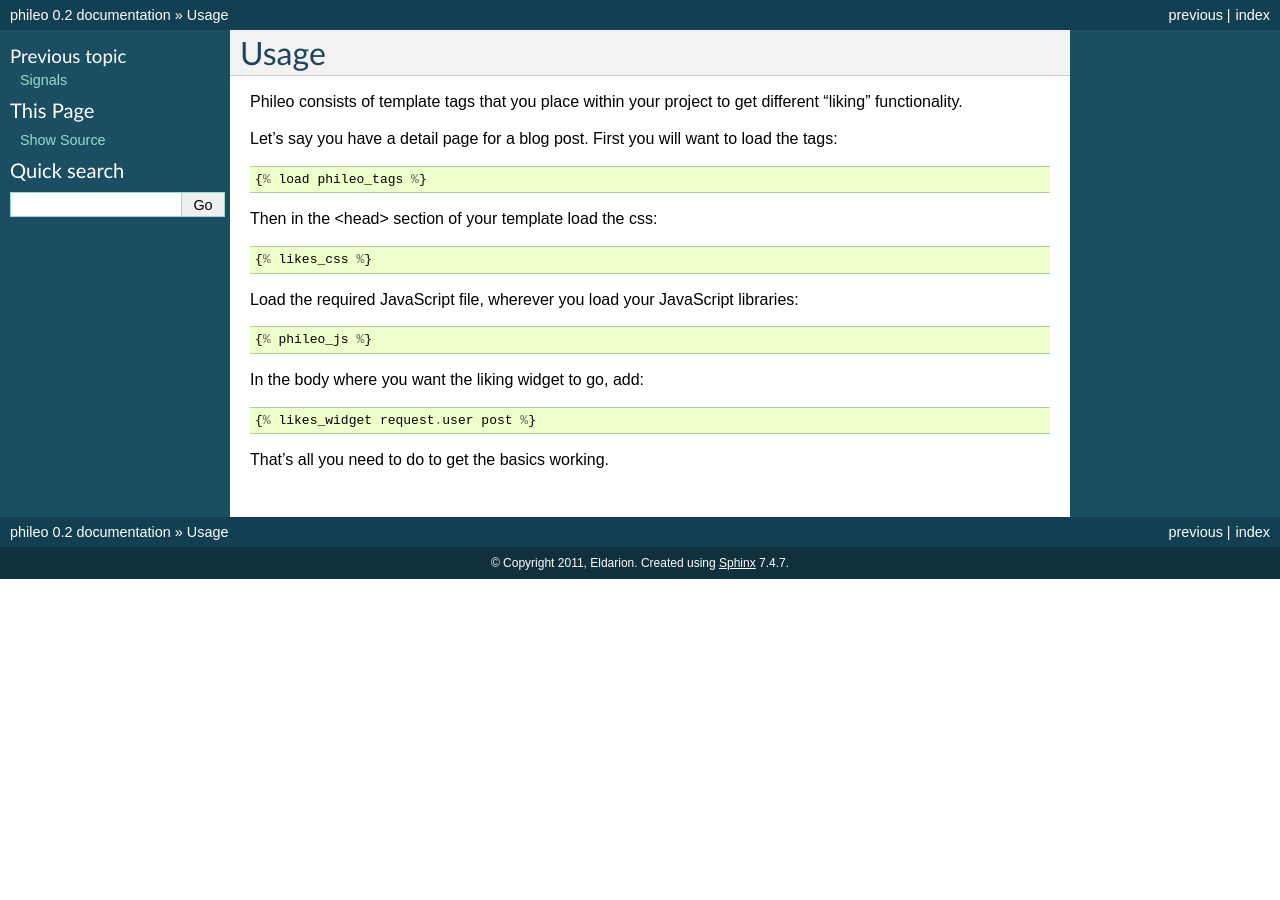
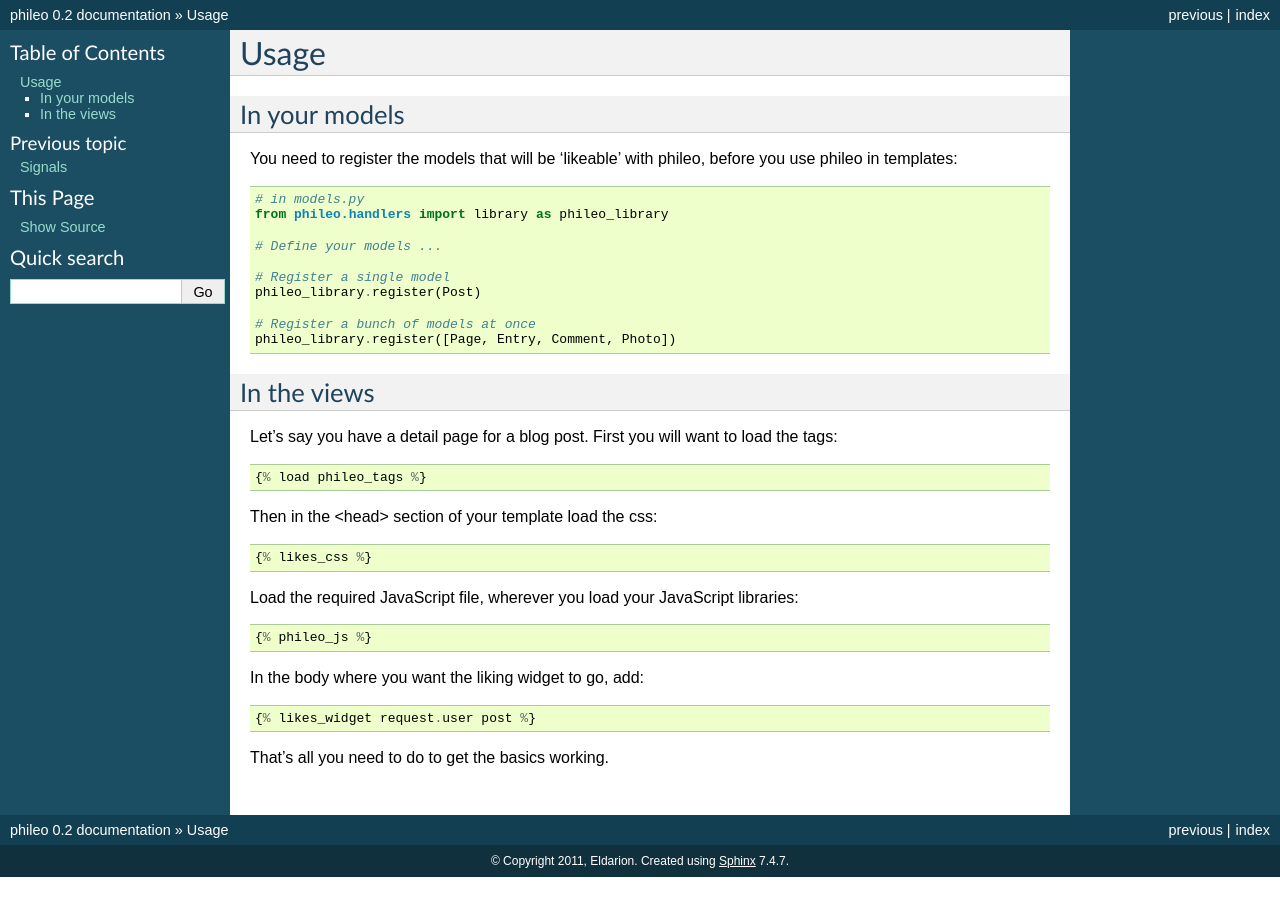
Before and after one commit to pinax/pinax-likes, a Sphinx documentation site: the page built from docs/usage.rst, in a window 1280 px wide. Built offline with Sphinx 7.4.7, drawn with Linux system fonts in a browser that asks for light colours.

Commit message:
Likable models must be registered with phileo first

```diff
--- a/docs/changelog.rst
+++ b/docs/changelog.rst
@@ -5,12 +5,18 @@ ChangeLog
 
 0.3
 ---
+
 - Turned the JavaScript code in to a jQuery plugin, removed most of the initialization
   code from the individual widget templates to a external JavaScript file, and added a
   {% phileo_js %} tag to load this plugin.
 - Each like button gets a unique ID, so multiple like buttons can appear on a single
   page
 - The like form works without JavaScript.
+- Likeable models need to be registered in Phileo. This prevents users from liking
+  anything and everything, which could potentially lead to security problems (eg. liking
+  entries in permission tables, and thus seeing their content; liking administrative
+  users and thus getting their username).
+
 
 0.2
 ---
--- a/docs/usage.rst
+++ b/docs/usage.rst
@@ -3,8 +3,25 @@
 Usage
 =====
 
-Phileo consists of template tags that you place within your project
-to get different "liking" functionality.
+In your models
+--------------
+
+You need to register the models that will be 'likeable' with phileo, before
+you use phileo in templates::
+
+    # in models.py
+    from phileo.handlers import library as phileo_library
+
+    # Define your models ...
+
+    # Register a single model
+    phileo_library.register(Post)
+
+    # Register a bunch of models at once
+    phileo_library.register([Page, Entry, Comment, Photo])
+
+In the views
+------------
 
 Let's say you have a detail page for a blog post. First you will want
 to load the tags::
```
Also changed, not shown: 3 other files.
